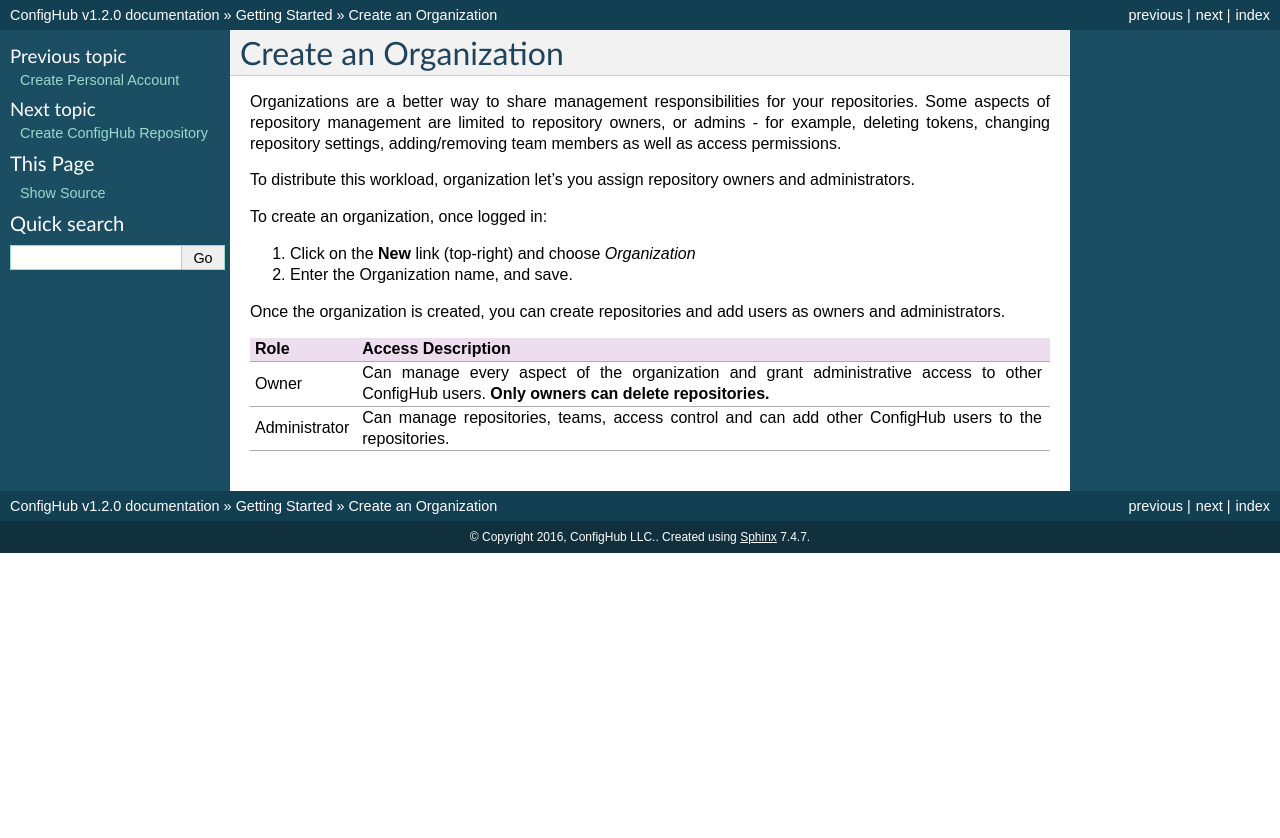
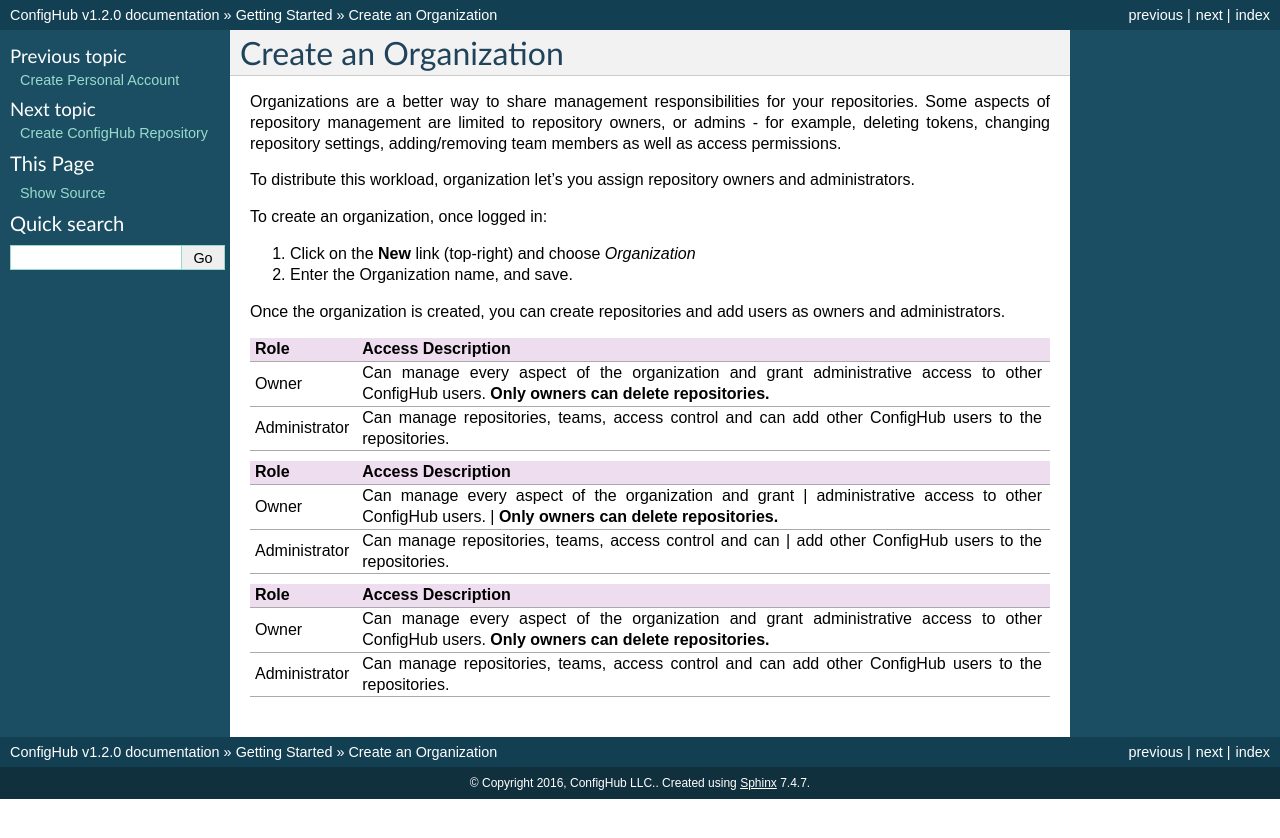
Before and after one commit to ConfigHubPub/Docs, a Sphinx documentation site: the page built from documentation/pages/getting_started/create_organization.rst, in a window 1280 px wide. Shown: the top 838 px of the page. Built offline with Sphinx 7.4.7, drawn with Linux system fonts in a browser that asks for light colours.

```diff
--- a/documentation/pages/getting_started/create_organization.rst
+++ b/documentation/pages/getting_started/create_organization.rst
@@ -18,6 +18,33 @@ To create an organization, once logged in:
 
 Once the organization is created, you can create repositories and add users as owners and administrators.
 
+==============  =========================================================
+Role            Access Description
+==============  =========================================================
+Owner           Can manage every aspect of the organization and grant
+                administrative access to other ConfigHub users.
+                **Only owners can delete repositories.**
+
+Administrator   Can manage repositories, teams, access control and can
+                add other ConfigHub users to the repositories.
+==============  =========================================================
+
+
+
+
+==============  =========================================================
+Role            Access Description
+==============  =========================================================
+Owner           Can manage every aspect of the organization and grant
+                | administrative access to other ConfigHub users.
+                | **Only owners can delete repositories.**
+
+Administrator   Can manage repositories, teams, access control and can
+                | add other ConfigHub users to the repositories.
+==============  =========================================================
+
+
+
 
 
 +--------------+--------------------------------------------------------+
```
